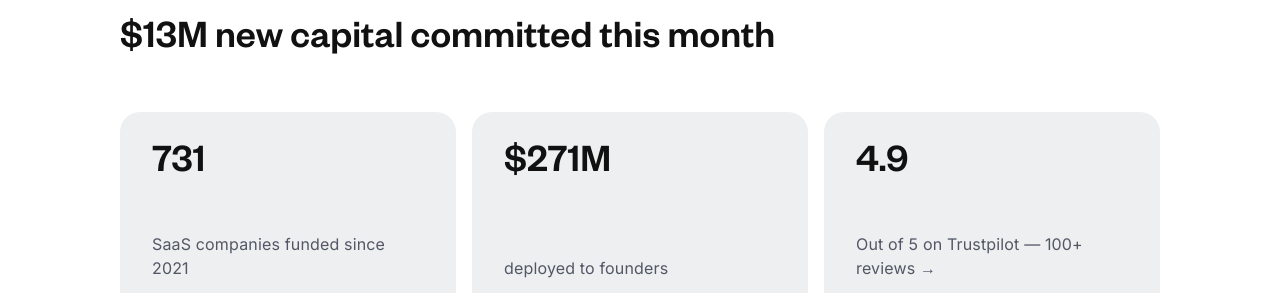
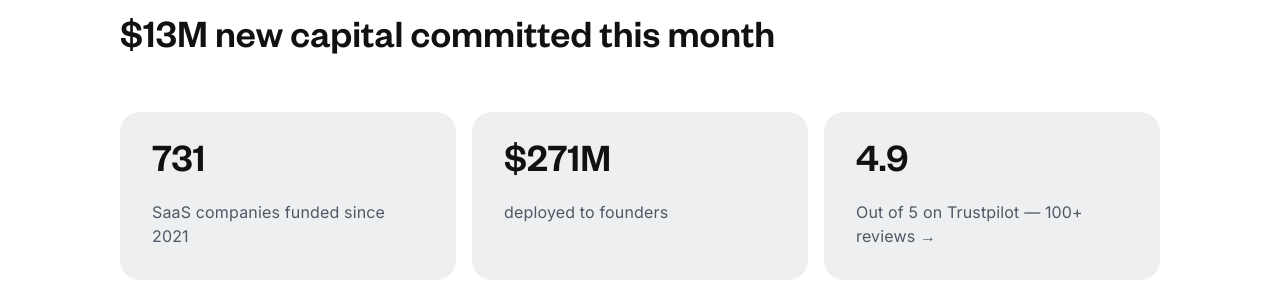
Before and after one commit to themce77/founderpath-homepage, a plain HTML site: page index.html in a window 1280 px wide. Shown: the part 3593-3886 px from the top of the page. Drawn offline with Linux system fonts and the light colour scheme.

Commit message:
fix(stats): remove fixed height + space-between causing empty gap in stat tiles
Co-Authored-By: Claude Sonnet 4.6 <noreply@anthropic.com>

```diff
--- a/index.html
+++ b/index.html
@@ -681,10 +681,9 @@
       background: var(--bg-subtle);
       border-radius: var(--radius-lg);
       padding: 32px;
-      height: 200px;
       display: flex;
       flex-direction: column;
-      justify-content: space-between;
+      gap: 12px;
     }
     .stat-number {
       font-family: 'Founders Grotesk', sans-serif;
```
